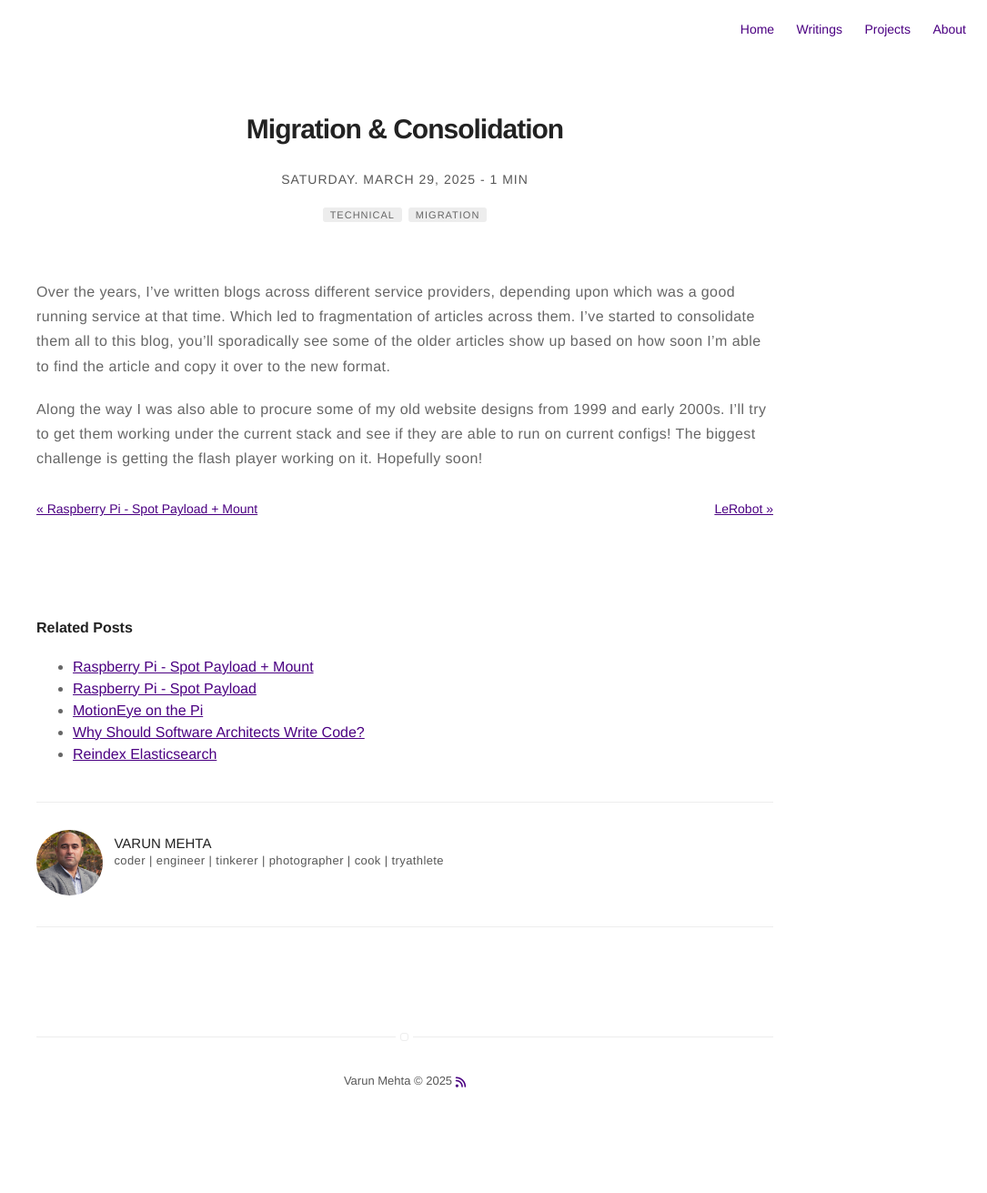
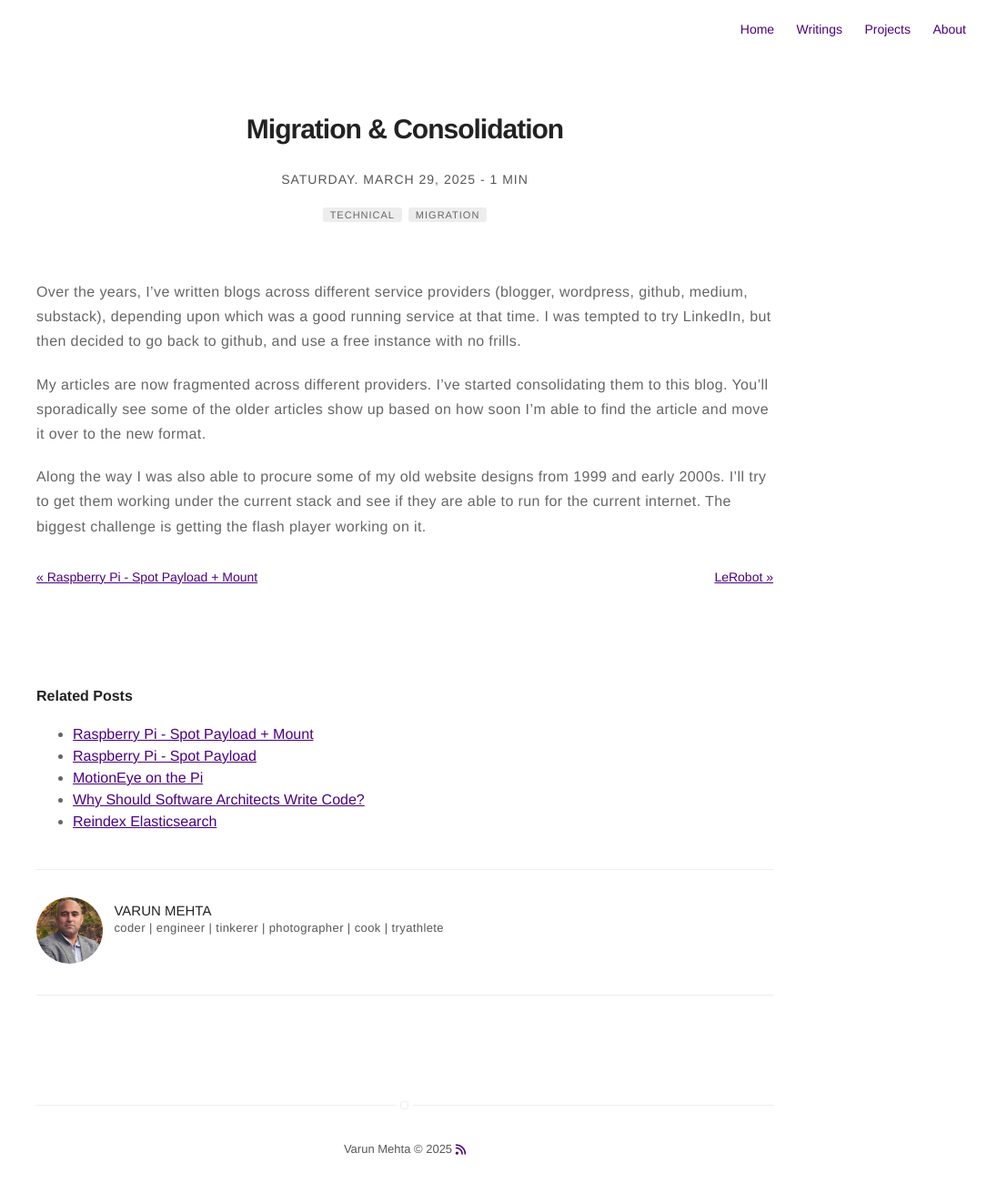
Before and after one commit to varunmehta/varunmehta.github.io, a Jekyll site: the page built from _posts/2025-03-29-migration.md, in a window 1280 px wide. Shown: the whole page at 91% size, without its empty margins (195-1280 px from the left). Built offline with Jekyll 4.4.1, drawn with Linux system fonts in a browser that asks for light colours; nearby versions of some CDN libraries; comment, search, counter and statistics services are not loaded; before the commit the page ends 1237 px from its top, so only the background shows below that.

Commit message:
migration note

```diff
--- a/_posts/2025-03-29-migration.md
+++ b/_posts/2025-03-29-migration.md
@@ -7,13 +7,15 @@ headerImage: false
 tag:
 - technical
 - migration
-star: false
+star: true
 hidden: false
 category: blog
 author: varunmehta
 description: Migrating all blogs and consolidating them under one group.
 ---
 
-Over the years, I've written blogs across different service providers, depending upon which was a good running service at that time. Which led to fragmentation of articles across them. I've started to consolidate them all to this blog, you'll sporadically see some of the older articles show up based on how soon I'm able to find the article and copy it over to the new format.
+Over the years, I've written blogs across different service providers (blogger, wordpress, github, medium, substack), depending upon which was a good running service at that time. I was tempted to try LinkedIn, but then decided to go back to github, and use a free instance with no frills.
 
-Along the way I was also able to procure some of my old website designs from 1999 and early 2000s. I'll try to get them working under the current stack and see if they are able to run on current configs! The biggest challenge is getting the flash player working on it. Hopefully soon!
+ My articles are now fragmented across different providers. I've started consolidating them to this blog. You'll sporadically see some of the older articles show up based on how soon I'm able to find the article and move it over to the new format.
+
+Along the way I was also able to procure some of my old website designs from 1999 and early 2000s. I'll try to get them working under the current stack and see if they are able to run for the current internet. The biggest challenge is getting the flash player working on it.
```
